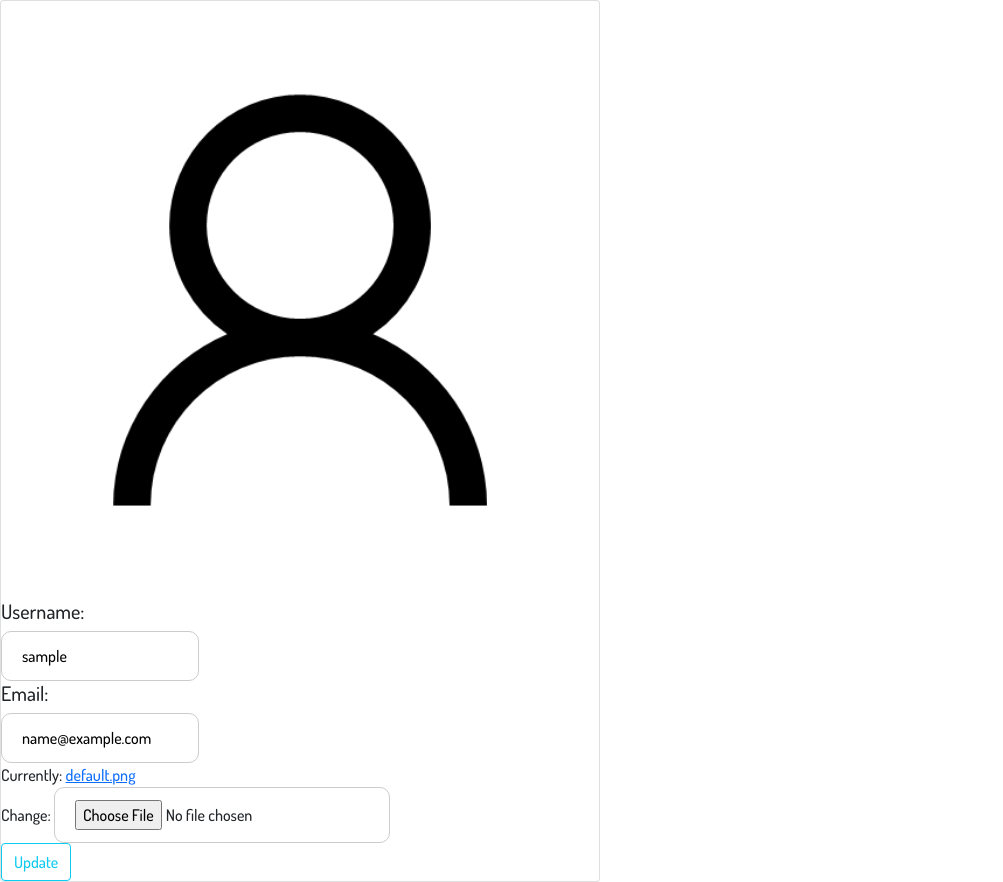
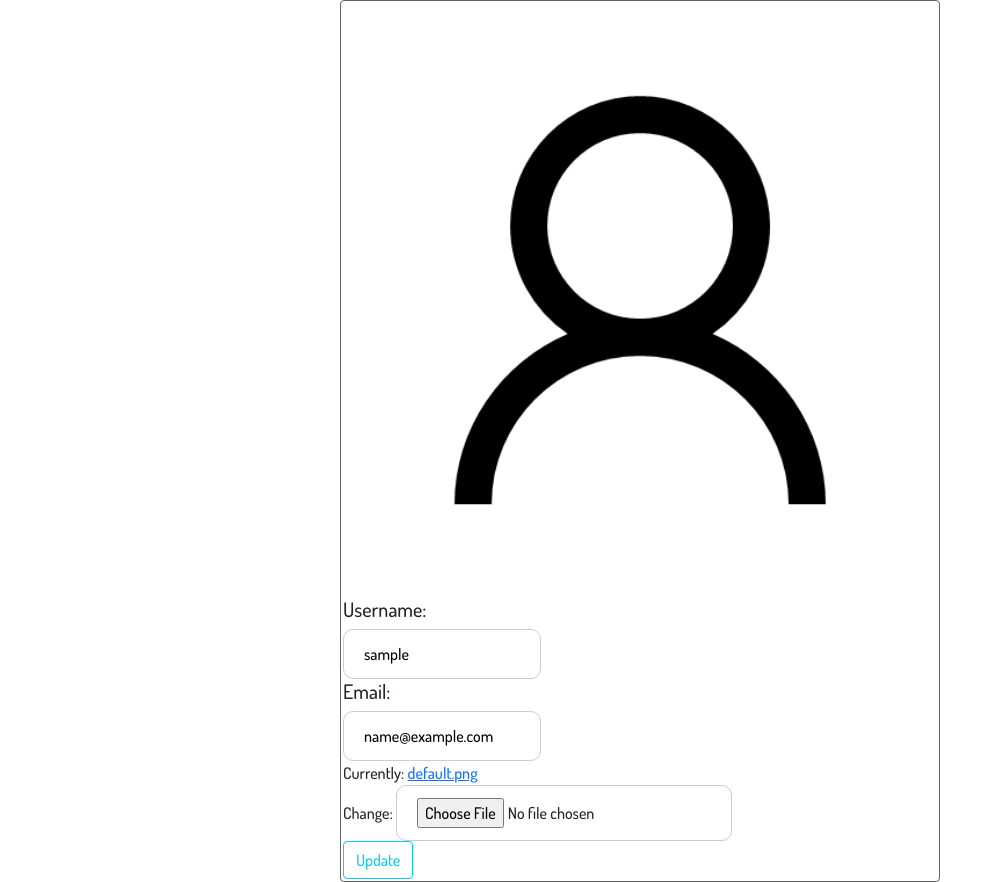
Before and after one commit to ShaneWD/photos_store, a Django app: page /user/profile/ in a window 1280 px wide. Shown: the part 54-936 px from the top of the page, without its empty margins (0-1003 px from the left). Run offline with Django 3.2, Linux system fonts and the light colour scheme; the visitor is signed in with stand-in values (Sample User, id 1); parts of the project's set-up code (start-up, migrations or seed data) failed here and were passed over.

Commit message:
centered and restyled profile card

```diff
--- a/project/users/templates/users/profile.html
+++ b/project/users/templates/users/profile.html
@@ -1,8 +1,8 @@
 {% extends 'main.html' %}
 {% block context %}
     {% block title %}<title>Profile</title>{% endblock title %}
-    <div class="card" style="width: 600px;">
-        <img class="card-img-top" src="{{user.profile.image.url}}" alt="Card image cap">
+    <div class="card" style="width: 600px; padding: 2px 2px; border:1px solid rgb(100, 100, 100);display: block;margin-left: auto;margin-right: auto;">
+        <img class="card-img-top" style="width: 594px; border-radius: 4px;" src="{{user.profile.image.url}}" alt="Card image cap">
         <form method="POST" enctype="multipart/form-data">
             <div>
                 {% csrf_token %}
```
